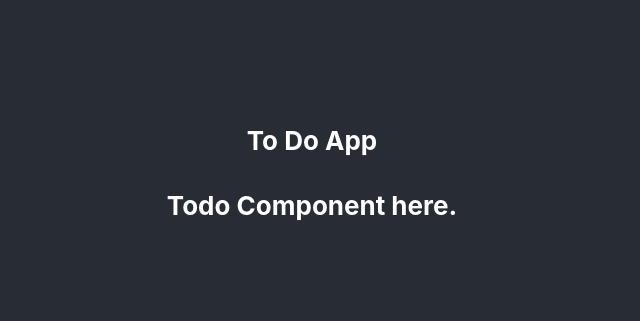
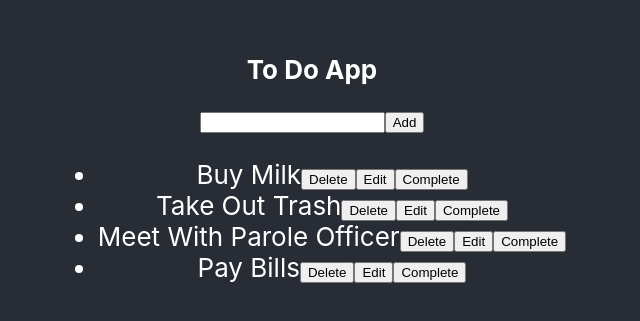
Before and after one commit to giacomo9999/minimal-todo-190513, a React (Create React App) app in the folder todo/: page / in a window 1280 px wide. Shown: the part 227-548 px from the top of the page, without its empty margins (328-968 px from the left). Built offline with nearby package versions, Linux system fonts and the light colour scheme.

Commit message:
added basic functionality to Todo component.

```diff
--- a/todo/src/App.js
+++ b/todo/src/App.js
@@ -1,16 +1,21 @@
-import React from "react";
+import React, { Component } from "react";
 import "./App.css";
 import Todo from "./Todo";
 
-function App() {
-  return (
-    <div className="App">
+class App extends Component {
+  constructor(props) {
+    super(props);
+    this.state = { show: false };
+  }
 
+  render() {
+    return (
+      <div className="App">
         <h1>To Do App</h1>
         <Todo />
-
-    </div>
-  );
+      </div>
+    );
+  }
 }
 
 export default App;
--- a/todo/src/Todo.js
+++ b/todo/src/Todo.js
@@ -1,11 +1,79 @@
-import React, {Component} from 'react';
+import React, { Component } from "react";
 
 class Todo extends Component {
-    render(){
-        return (
-            <h1>Todo Component here.</h1>
-        )
-    }
+  state = {
+    edit: false,
+    id: null,
+    mockData: [
+      {
+        id: "1",
+        title: "Buy Milk",
+        done: false,
+        date: new Date()
+      },
+      {
+        id: "2",
+        title: "Take Out Trash",
+        done: false,
+        date: new Date()
+      },
+      {
+        id: "3",
+        title: "Meet With Parole Officer",
+        done: false,
+        date: new Date()
+      },
+      {
+        id: "4",
+        title: "Pay Bills",
+        done: false,
+        date: new Date()
+      }
+    ]
+  };
+
+  onDeleteHandle(e) {
+    e.preventDefault();
+  }
+
+  onEditHandle(e) {
+    e.preventDefault();
+  }
+
+  onCompleteHandle(e) {
+    e.preventDefault();
+  }
+
+  onSubmitHandle(e) {
+    e.preventDefault();
+  }
+
+  render() {
+    return (
+      <div>
+        <form onSubmit={this.onSubmitHandle.bind(this)}>
+          <input type="text" name="item" className="item" />
+          <button className="btn-add-item">Add</button>
+        </form>
+        <ul>
+          {this.state.mockData.map(item => (
+            <li key={item.id}>
+              {item.title}
+              <button onClick={this.onDeleteHandle.bind(this, item.id)}>
+                Delete
+              </button>
+              <button onClick={this.onEditHandle.bind(this, item.id)}>
+                Edit
+              </button>
+              <button onClick={this.onCompleteHandle.bind(this, item.id)}>
+                Complete
+              </button>
+            </li>
+          ))}
+        </ul>
+      </div>
+    );
+  }
 }
 
 export default Todo;
```
